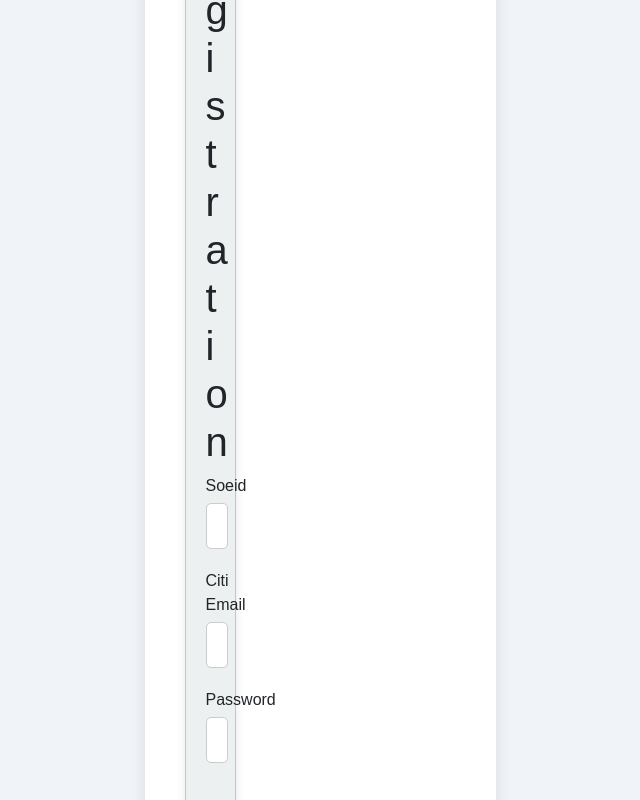
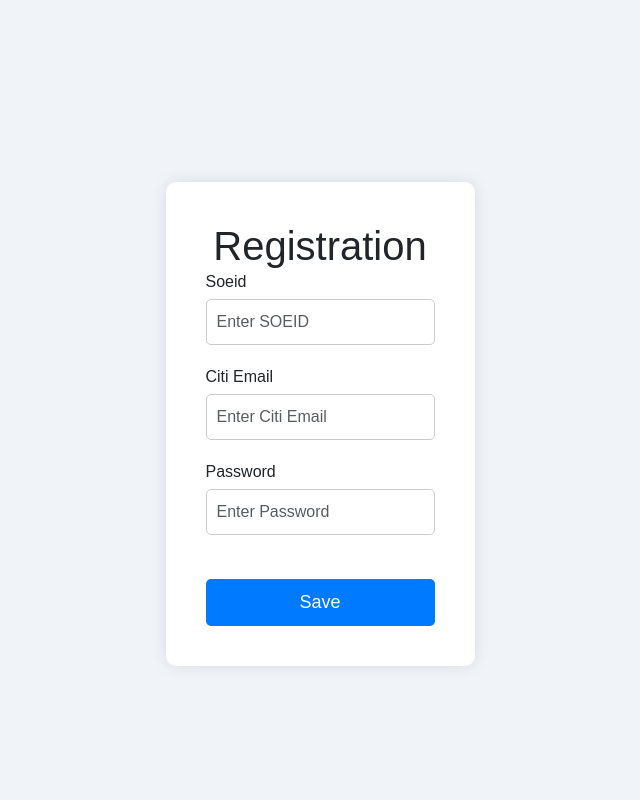
Before and after one commit to Shriya064/Personal_Finance_Manager, a React (Create React App) app in the folder frontend/: page /register in a window 1280 px wide. Shown: the top 800 px of the page, without its empty margins (320-960 px from the left). Built offline with nearby package versions, Linux system fonts and the light colour scheme.

Commit message:
Update Register.jsx

```diff
--- a/frontend/src/components/Register.jsx
+++ b/frontend/src/components/Register.jsx
@@ -1,78 +1,88 @@
-import { useState } from "react";
+import React, { useState } from "react";
 import axios from "axios";
+import 'bootstrap/dist/css/bootstrap.min.css';
 import './Register.css';
+import { useNavigate } from 'react-router-dom';
 
 function Register() {
-
     const [soeid, setSoeid] = useState("");
     const [email, setEmail] = useState("");
     const [password, setPassword] = useState("");
-
+    const [error, setError] = useState("");
+    const navigate = useNavigate();
 
     async function save(event) {
         event.preventDefault();
+
+        // Validate inputs
+        if (!soeid || !email || !password) {
+            setError("All fields are required.");
+            return;
+        }
+
         try {
-          await axios.post("http://localhost:8085/api/v1/employee/save", {
+            await axios.post("http://localhost:8080/api/v1/employee/save", {
                 soeid: soeid,
                 email: email,
                 password: password,
             });
-          alert("Registation is Successfull");
-
+            alert("Registration is Successful");
+            setError("");  // Clear error message on successful registration
+            setSoeid("");  // Clear SOEID field
+            setEmail("");  // Clear email field
+            setPassword("");  // Clear password field
+            navigate("/home");  // Navigate to home page
         } catch (err) {
-          alert(err);
+            alert("Error: " + err.message);
         }
     }
 
     return (
-    <div>
-    <div class="container mt-4" >
-    <div class="card">
-        <h1>Registration</h1>
+        <div className="container mt-5">
 
-    <form>
-        <div class="form-group">
-          <label>Soeid</label>
-          <input type="text"  class="form-control" id="soeid" placeholder="Enter SOEID"
-
+                <div className="card-body">
+                    <h1 className="card-title text-center">Registration</h1>
+                    {error && <div className="alert alert-danger">{error}</div>}
+                    <form onSubmit={save}>
+                        <div className="form-group">
+                            <label htmlFor="soeid">Soeid</label>
+                            <input
+                                type="text"
+                                className="form-control"
+                                id="soeid"
+                                placeholder="Enter SOEID"
                                 value={soeid}
-          onChange={(event) => {
-            setSoeid(event.target.value);
-          }}
+                                onChange={(event) => setSoeid(event.target.value)}
                             />
-
+                        </div>
+                        <div className="form-group">
+                            <label htmlFor="email">Citi Email</label>
+                            <input
+                                type="email"
+                                className="form-control"
+                                id="email"
+                                placeholder="Enter Citi Email"
+                                value={email}
+                                onChange={(event) => setEmail(event.target.value)}
+                            />
+                        </div>
+                        <div className="form-group">
+                            <label htmlFor="password">Password</label>
+                            <input
+                                type="password"
+                                className="form-control"
+                                id="password"
+                                placeholder="Enter Password"
+                                value={password}
+                                onChange={(event) => setPassword(event.target.value)}
+                            />
+                        </div>
+                        <button type="submit" className="btn btn-primary mt-4 btn-block">
+                            Save
+                        </button>
+                    </form>
                 </div>
 
-        <div class="form-group">
-          <label>Citi Email</label>
-          <input type="email"  class="form-control" id="email" placeholder="Enter Citi Email"
-
-          value={email}
-          onChange={(event) => {
-            setEmail(event.target.value);
-          }}
-
-          />
-
-        </div>
-
-        <div class="form-group">
-            <label>Password</label>
-            <input type="password"  class="form-control" id="password" placeholder="Enter Password"
-
-            value={password}
-            onChange={(event) => {
-              setPassword(event.target.value);
-            }}
-
-            />
-          </div>
-
-        <button type="submit" class="btn btn-primary mt-4" onClick={save} >Save</button>
-
-      </form>
-    </div>
-    </div>
         </div>
     );
 }
```
Lines whose indentation alone changed are shown as unchanged.
